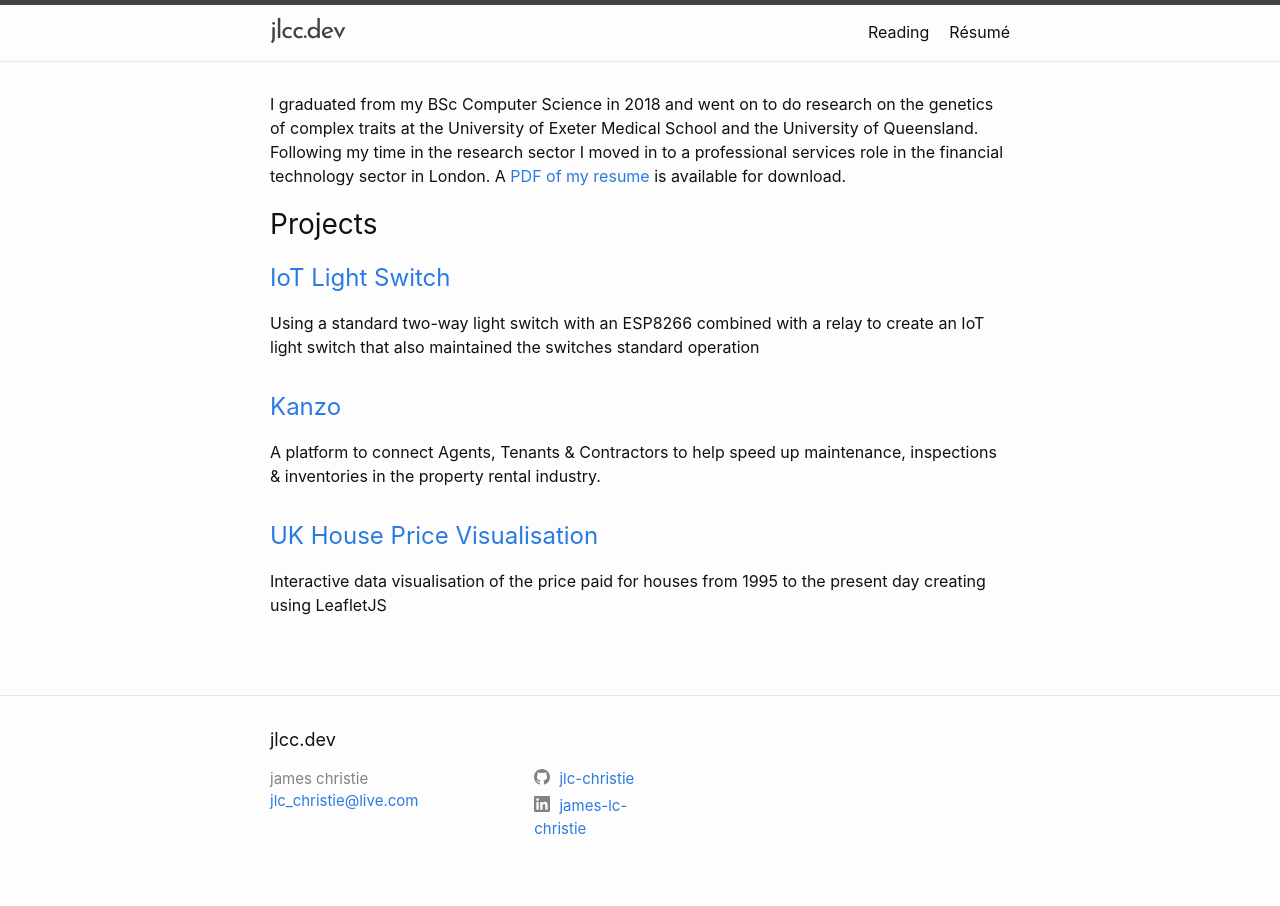
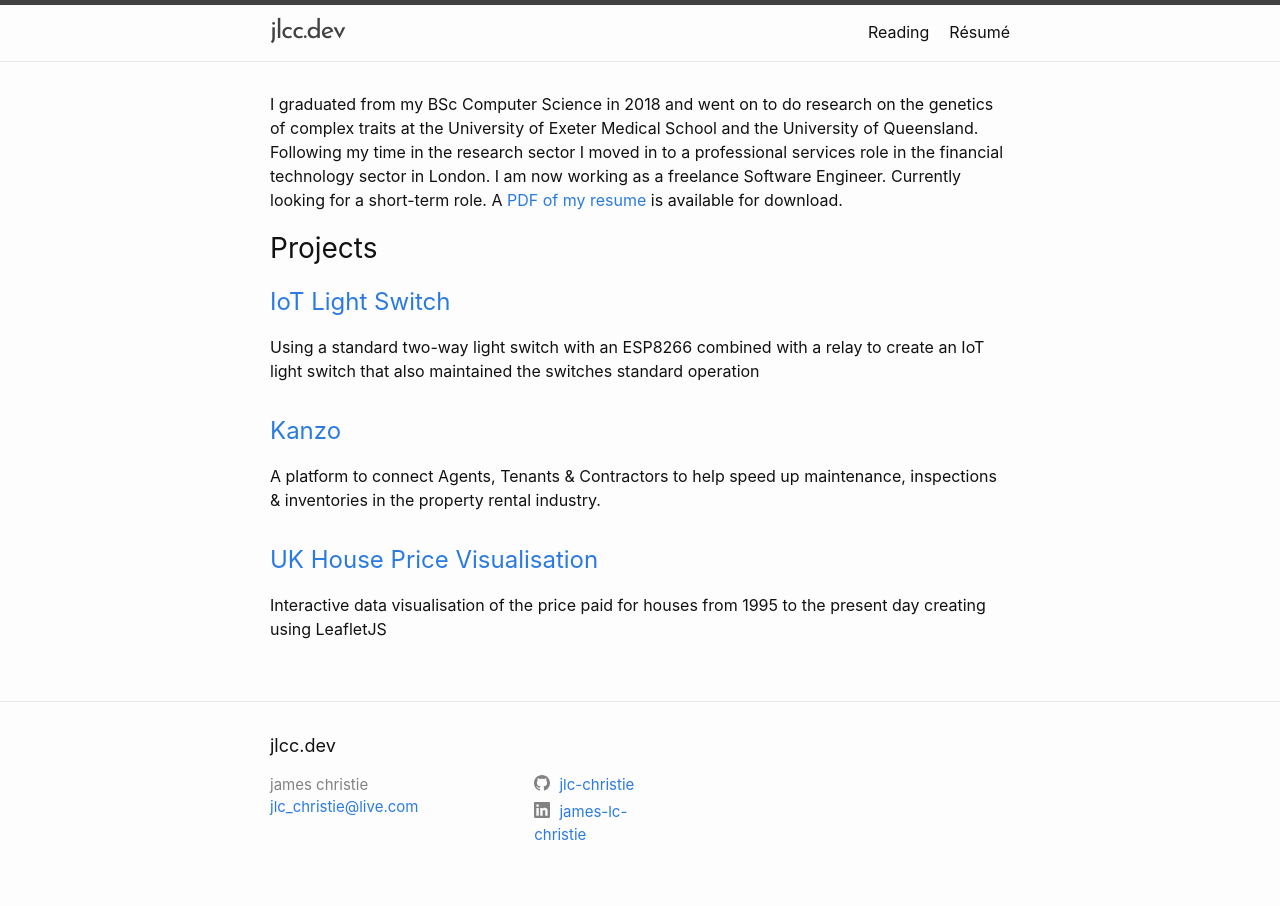
Before and after one commit to jlc-christie/jlc-christie.github.io, a Jekyll site: the page built from index.md, in a window 1280 px wide. Built offline with Jekyll 4.4.1, drawn with Linux system fonts in a browser that asks for light colours.

Commit message:
Update index.md
Updated index to current details

```diff
--- a/index.md
+++ b/index.md
@@ -4,4 +4,4 @@
 
 layout: home
 ---
-I graduated from my BSc Computer Science in 2018 and went on to do research on the genetics of complex traits at the University of Exeter Medical School and the University of Queensland. Following my time in the research sector I moved in to a professional services role in the financial technology sector in London. A [PDF of my resume](/resume) is available for download.
+I graduated from my BSc Computer Science in 2018 and went on to do research on the genetics of complex traits at the University of Exeter Medical School and the University of Queensland. Following my time in the research sector I moved in to a professional services role in the financial technology sector in London. I am now working as a freelance Software Engineer. Currently looking for a short-term role. A [PDF of my resume](/resume) is available for download.
```
